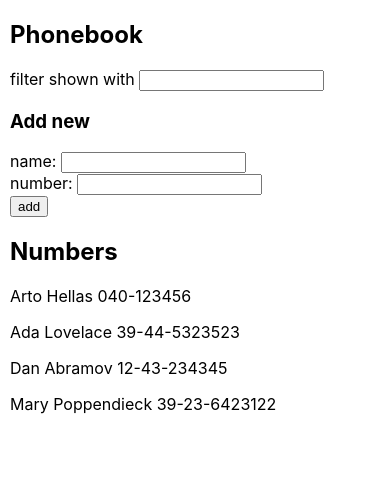
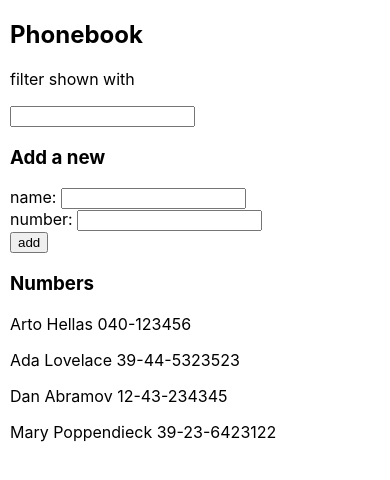
Before and after one commit to juanm707/Phonebook-react, a React (Create React App) app: page / in a window 390 px wide. Shown: the top 480 px of the page. Built offline with nearby package versions, Linux system fonts and the light colour scheme.

Commit message:
phonebook step5

```diff
--- a/src/App.js
+++ b/src/App.js
@@ -1,5 +1,40 @@
 import React, {useState} from 'react';
 import './App.css';
+
+const Filter = ({filter, onChange}) => {
+
+  return (
+      <div>
+        <p>filter shown with</p><input value={filter} onChange={onChange}/>
+      </div>
+  );
+}
+
+const PersonForm = (props) => {
+
+  return (
+      <div>
+        <form onSubmit={props.onSubmit}>
+          <div>
+            name: <input value={props.newName} onChange={props.onNameChange}/>
+            <br/>
+            number: <input value={props.newNumber} onChange={props.onNumberChange}/>
+          </div>
+          <div>
+            <button type="submit">add</button>
+          </div>
+        </form>
+      </div>
+  );
+}
+
+const Persons = (props) => {
+  return (
+      <div>
+        {props.personsToDisplay.map(person => <p key={person.name}>{person.name} {person.number}</p>)}
+      </div>
+  );
+}
 
 const App = () => {
   const [persons, setPersons] = useState([
@@ -55,20 +90,11 @@ const App = () => {
   return (
     <div style={{paddingLeft:'10px'}}>
       <h2>Phonebook</h2>
-      filter shown with <input value={filter} onChange={handleFilter}/>
-      <form onSubmit={addPerson}>
-        <h3>Add new</h3>
-        <div>
-          name: <input value={newName} onChange={handleNewName}/>
-          <br/>
-          number: <input value={newNumber} onChange={handleNewNumber}/>
-        </div>
-        <div>
-          <button type="submit">add</button>
-        </div>
-      </form>
-      <h2>Numbers</h2>
-      {personsToDisplay.map(person => <p key={person.name}>{person.name} {person.number}</p>)}
+      <Filter filter={filter} onChange={handleFilter}/>
+      <h3>Add a new</h3>
+      <PersonForm onSubmit={addPerson} newName={newName} newNumber={newNumber} onNameChange={handleNewName} onNumberChange={handleNewNumber}/>
+      <h3>Numbers</h3>
+      <Persons personsToDisplay={personsToDisplay}/>
     </div>
   );
 }
```
